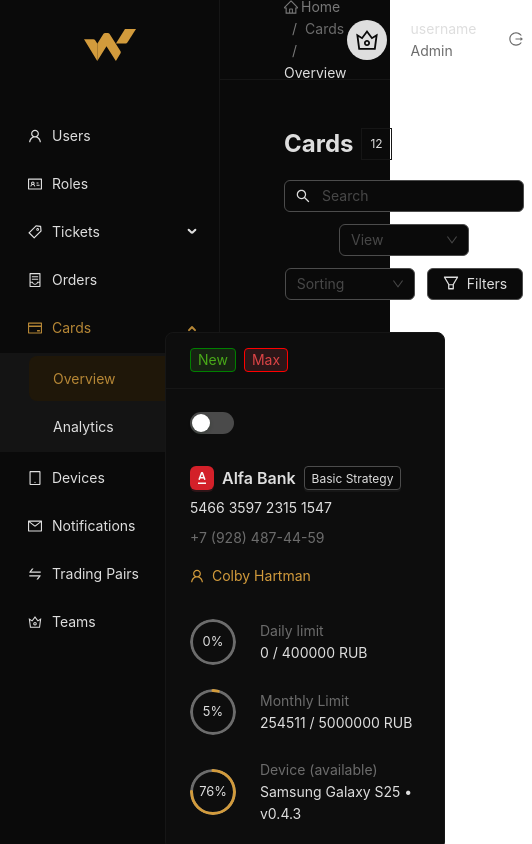
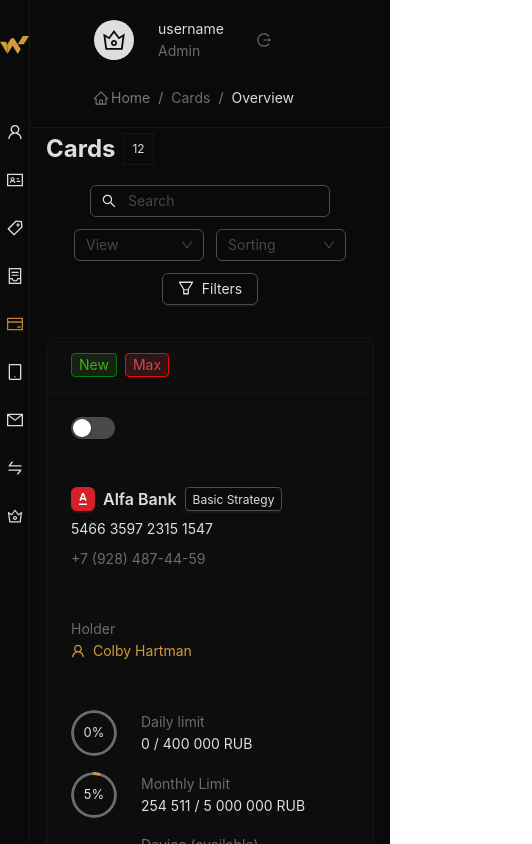
Before and after one commit to Tetiana-KET/cards-overview-list, a React (Vite) app: page /cards/overview in a window 390 px wide. Shown: the top 844 px of the page, 532 px wide, since content can reach past the window. Built offline with nearby package versions, Linux system fonts and the light colour scheme; a web font is replaced by a local one.

Commit message:
refactor: edit responsiveness

```diff
--- a/src/pages/CardsOverview/CardsOverview.tsx
+++ b/src/pages/CardsOverview/CardsOverview.tsx
@@ -101,6 +101,7 @@
               key={`${card.id}_${card.cardNumber}`}
               card={{ ...card, isActive: cardStatuses[card.id] }}
               onChange={handleCardStatusChange}
+              mode={viewMode}
             />
           ))}
       </Flex>
--- a/src/pages/CardsOverview/components/CardComponent.tsx
+++ b/src/pages/CardsOverview/components/CardComponent.tsx
@@ -3,20 +3,39 @@
 import { Button, Card, Flex, Progress, Space, Switch } from 'antd';
 import { UserOutlined } from '@ant-design/icons';
 import { Limit } from './Limit';
+import { getPercentage } from '@/utils/getPersentage';
+import { formatNumber } from '@/utils/formatNumber';
 
-const cardStyle: React.CSSProperties = {
+const cardGridStyle: React.CSSProperties = {
   flex: '1 1 23%',
   maxWidth: '385px',
-  minWidth: '280px',
+  minWidth: '295px',
   background: '#0D0D0D',
+};
+
+const cardListStyle: React.CSSProperties = {
+  flex: '1',
+  maxWidth: 'none',
+  width: '100%',
+  background: '#0D0D0D',
+};
+
+const holderNone = {
+  display: 'none',
+};
+
+const holderBlock = {
+  display: 'block',
+  color: '#6C6C6C',
 };
 
 interface CardComponentProp {
   card: CardModel;
   onChange: (id: number, checked: boolean) => void;
+  mode: string;
 }
 
-export const CardComponent = ({ card, onChange }: CardComponentProp) => {
+export const CardComponent = ({ card, onChange, mode }: CardComponentProp) => {
   const {
     id,
     bank,
@@ -76,12 +95,17 @@
           )}
         </Flex>
       }
-      style={cardStyle}
+      style={mode === 'horizontal' ? cardGridStyle : cardListStyle}
     >
-      <Flex vertical gap={32}>
+      <Flex
+        vertical={mode === 'horizontal'}
+        gap={mode === 'horizontal' ? 32 : 48}
+        align={mode === 'horizontal' ? 'start' : 'center'}
+        wrap
+      >
         <Switch checked={isActive} onChange={handleSwitchChange} style={{ width: '44px' }} />
 
-        <div>
+        <Flex vertical style={{ width: '292' }}>
           <Space style={{ marginBottom: '6px' }}>
             <Button
               variant="solid"
@@ -95,27 +119,38 @@
               {strategy}
             </Button>
           </Space>
-          <Space style={{ marginBottom: '16px' }} wrap>
+          <Space wrap>
             <p>{cardNumber}</p> <p style={{ color: '#6C6C6C' }}>{phoneNumber}</p>
           </Space>
-          <div>
-            <Space style={{ color: '#D29B3C' }}>
-              <UserOutlined />
-              <p>{owner}</p>
-            </Space>
-          </div>
+        </Flex>
+
+        <div style={{ width: '160px' }}>
+          <p style={mode === 'horizontal' ? holderNone : holderBlock}>Holder</p>
+          <Space style={{ color: '#D29B3C' }}>
+            <UserOutlined />
+            <p>{owner}</p>
+          </Space>
         </div>
 
-        <Flex vertical gap={24}>
-          <Limit limitName="Daily limit" used={dailyLimit.used} max={dailyLimit.total} />
-          <Limit limitName="Monthly Limit" used={monthlyLimit.used} max={monthlyLimit.total} />
-          <Space>
-            <Progress type="circle" percent={+device.percent} strokeColor="#D29B3C" trailColor="#6C6C6C" size={46} />
-            <div style={{ marginLeft: '16px' }}>
-              <div style={{ color: '#6C6C6C' }}>{`Device (${device.available ? 'available' : 'Unavailable'})`}</div>
-              <div>{device.name ? `${device.name} • ${device.version}` : 'Not connected'}</div>
-            </div>
-          </Space>
+        <Flex vertical={mode === 'horizontal'} flex={'1 1 42%'} gap={16} className="responsive-flex">
+          <Limit
+            title="Daily limit"
+            percent={getPercentage(dailyLimit.used, dailyLimit.total)}
+            mode={mode}
+            content={`${formatNumber(dailyLimit.used)} / ${formatNumber(dailyLimit.total)} RUB`}
+          />
+          <Limit
+            title="Monthly Limit"
+            percent={getPercentage(monthlyLimit.used, monthlyLimit.total)}
+            mode={mode}
+            content={`${formatNumber(monthlyLimit.used)} / ${formatNumber(monthlyLimit.total)} RUB`}
+          />
+          <Limit
+            title={`Device (${device.available ? 'available' : 'unavailable'})`}
+            content={device.name ? `${device.name} • ${device.version}` : 'Not connected'}
+            percent={+device.percent}
+            mode={mode}
+          />
         </Flex>
       </Flex>
     </Card>
--- a/src/pages/CardsOverview/components/Limit.tsx
+++ b/src/pages/CardsOverview/components/Limit.tsx
@@ -1,20 +1,21 @@
-import { getPercentage } from '@/utils/getPersentage';
 import { Progress, Space } from 'antd';
+import { ReactNode } from 'react';
 
 type LimitProps = {
-  limitName: string;
-  used: number;
-  max: number;
+  title: string;
+  percent: number;
+  mode: string;
+  content: ReactNode;
 };
 
-export const Limit = ({ limitName, used, max }: LimitProps) => {
+export const Limit = ({ title, percent, mode, content }: LimitProps) => {
   return (
-    <Space>
-      <Progress type="circle" percent={getPercentage(used, max)} strokeColor="#D29B3C" trailColor="#6C6C6C" size={46} />
+    <Space style={{ flex: `${mode === 'horizontal' ? '1' : '1 1 260px'}`, maxWidth: '260px' }}>
+      <Progress type="circle" percent={percent} strokeColor="#D29B3C" trailColor="#6C6C6C" size={46} />
       <div style={{ marginLeft: '16px' }}>
-        <div style={{ color: '#6C6C6C' }}>{limitName}</div>
+        <div style={{ color: '#6C6C6C' }}>{title}</div>
         <div>
-          {used} / {max} RUB
+          <div>{content}</div>
         </div>
       </div>
     </Space>
--- a/src/pages/Layout/AppLayout.tsx
+++ b/src/pages/Layout/AppLayout.tsx
@@ -25,11 +25,13 @@
 
 const headerStyle: React.CSSProperties = {
   padding: '18px 64px',
-  height: '80px',
+  height: 'fit-content',
   borderBottom: '1px solid #161616',
   display: 'flex',
   alignItems: 'center',
   justifyContent: 'space-between',
+  flexWrap: 'wrap-reverse',
+  gap: '25px',
 };
 
 export const AppLayout = () => {
@@ -41,6 +43,8 @@
     <Layout hasSider>
       <Sider
         width={220}
+        breakpoint="sm"
+        collapsedWidth={30}
         style={{
           ...sideBarStyle,
           backgroundColor: colorBgBase,
@@ -61,7 +65,7 @@
           <Breadcrumbs />
           <LoginBlock />
         </Header>
-        <Content style={{ margin: '48px 64px', overflow: 'initial' }}>
+        <Content style={{ margin: '48px 64px', overflow: 'initial' }} className="responsive-content">
           <Outlet />
         </Content>
         <Footer style={{ textAlign: 'center', borderTop: '1px solid #161616' }}>
--- a/src/styles/base.scss
+++ b/src/styles/base.scss
@@ -30,3 +30,28 @@
 :where(.css-dev-only-do-not-override-1atsavp).ant-select-single .ant-select-selector {
   color: #5d5d5d;
 }
+
+:where(.css-dev-only-do-not-override-1atsavp).ant-card .ant-card-body {
+  padding: 22px 23px 15px 24px;
+}
+
+@media (max-width: 900px) {
+  .responsive-flex {
+    flex-wrap: wrap;
+  }
+
+  .responsive-content {
+    margin: 24px 32px !important;
+  }
+}
+
+@media (max-width: 768px) {
+  .responsive-content {
+    margin: 12px 16px !important;
+  }
+}
+@media (max-width: 480px) {
+  .responsive-content {
+    margin: 5px 16px !important;
+  }
+}
--- /dev/null
+++ b/src/utils/formatNumber.ts
@@ -0,0 +1,3 @@
+export const formatNumber = (value: number): string => {
+  return new Intl.NumberFormat('ru-RU').format(value);
+};
```
Also changed, not shown: 1 other file (tests, documents, lock files or other folders).
